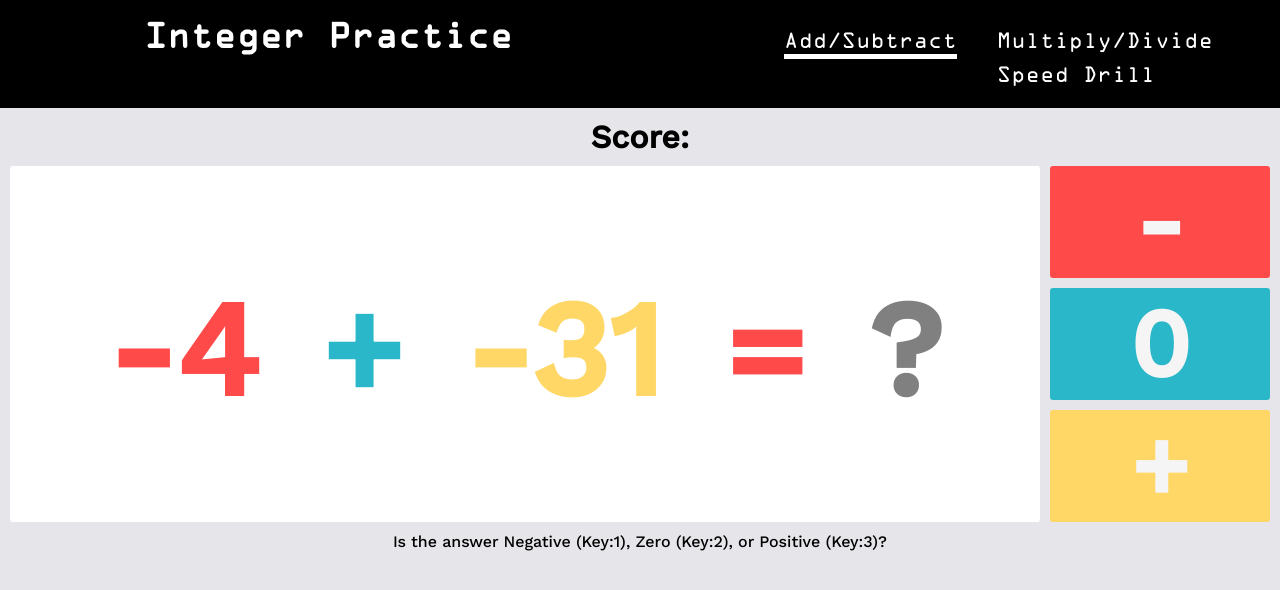
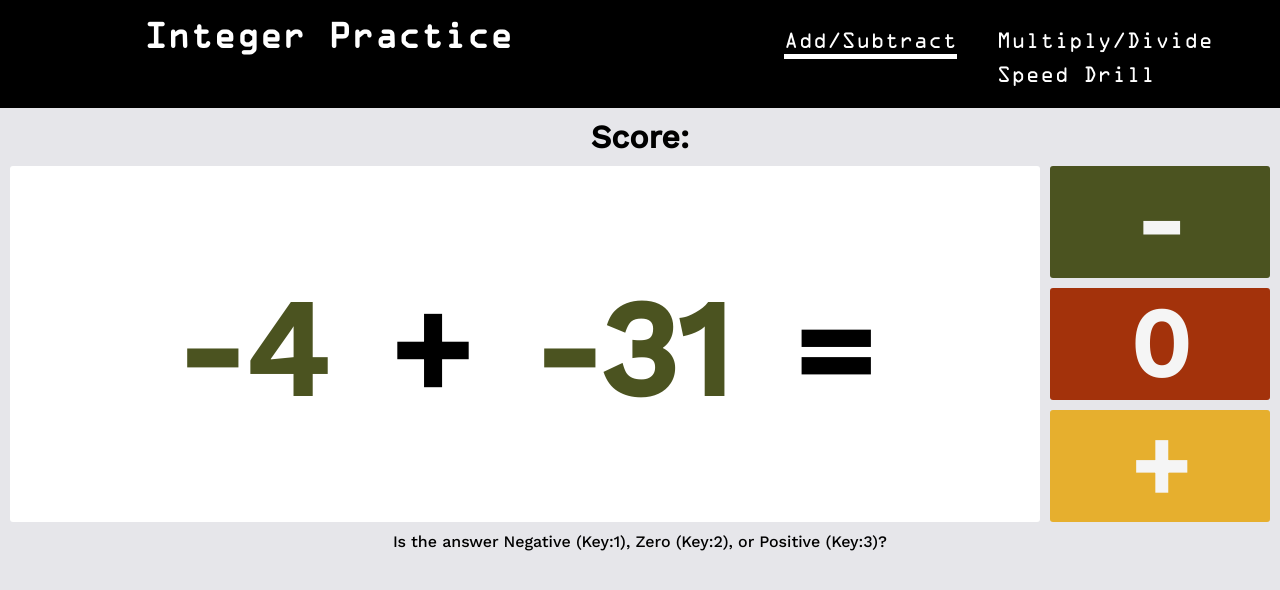
Before and after one commit to batmandude8/integers, a plain HTML site: page index.html in a window 1280 px wide. Drawn offline with nearby package versions, Linux system fonts and the light colour scheme.

Commit message:
consistent color scheme (drill.css)

```diff
--- a/index.html
+++ b/index.html
@@ -9,7 +9,7 @@
     <link rel="preconnect" href="https://fonts.gstatic.com" crossorigin>
     <link href="https://fonts.googleapis.com/css2?family=Work+Sans:wght@500&display=swap" rel="stylesheet">
 
-    <link rel="stylesheet" href="style.css">
+    <link rel="stylesheet" href="style_drill.css">
     <title>Integer</title>
 </head>
 <body>
@@ -35,11 +35,10 @@
     </div>
     <div class="wrapper">
         <div class="equation">
-            <h1 id="num1" style="color: #fe4a49;">1</h1>
-            <h1 id="sss" style="color: #2ab7ca;">+</h1>
-            <h1 id="num2" style="color: #fed766;">1</h1>
-            <h1 style="color: #fe4a49;">=</h1>
-            <h1 style="color: gray;">?</h1>
+            <h1 id="num1" style="color: #4B5320;">1</h1>
+            <h1 id="sss" style="color: black;">+</h1>
+            <h1 id="num2" style="color: #4B5320;">1</h1>
+            <h1 style="color: black;">=</h1>
         </div>
         <div class="answer-options">
             <h1 id="option1">-</h1>
```
Also changed, not shown: integer2.html (+5 -6 lines).
